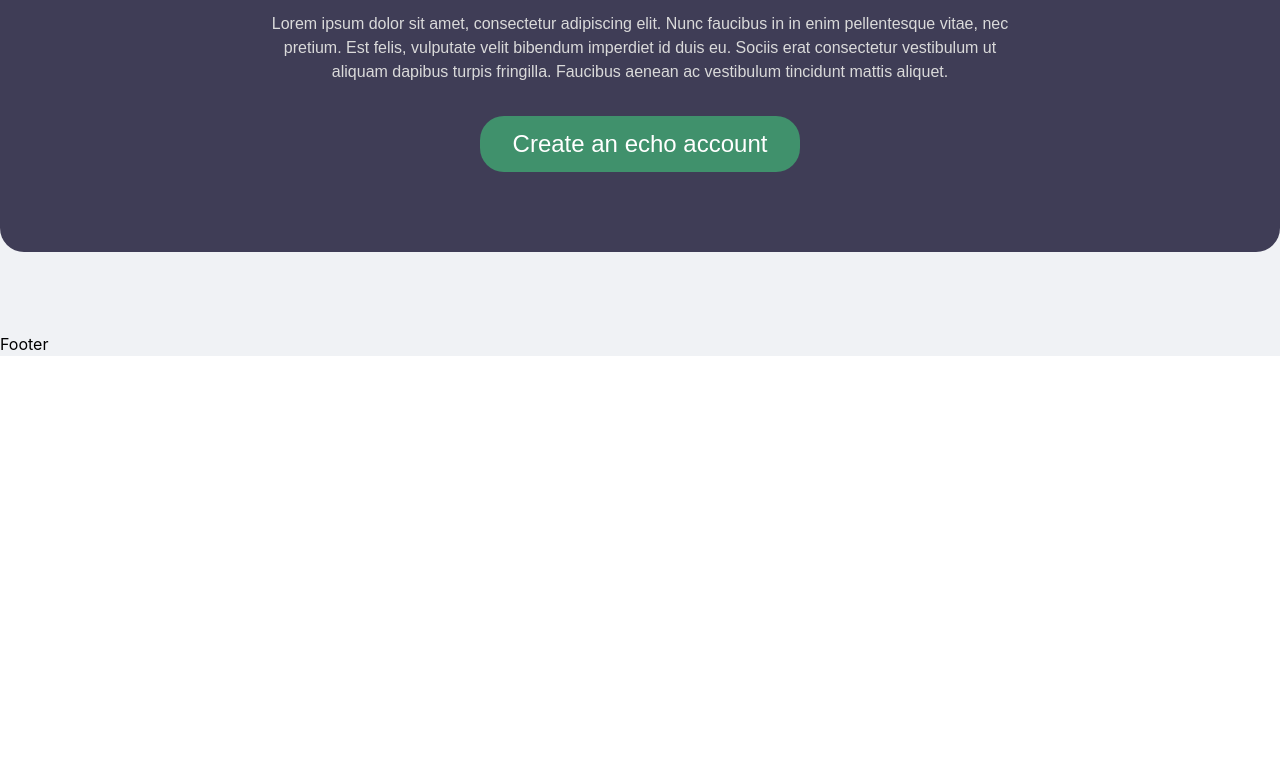
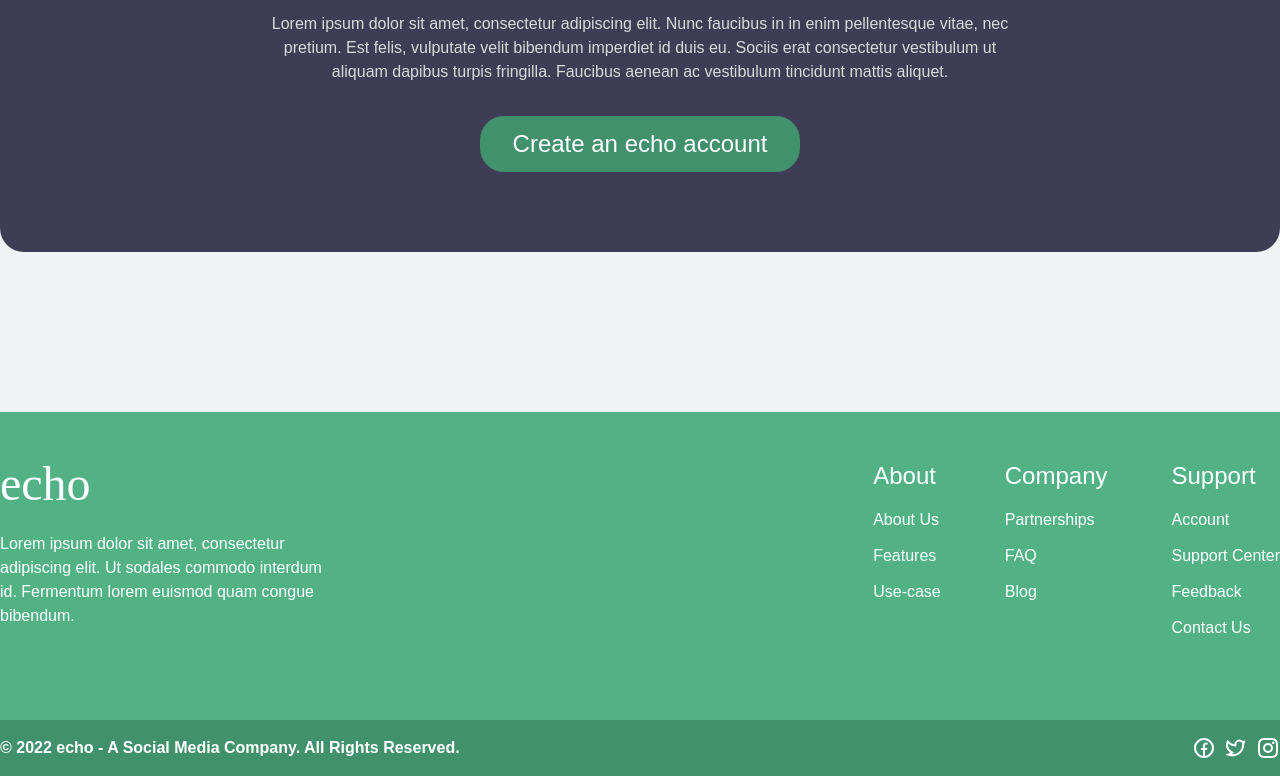
Before and after one commit to cedricquitor/echo-web-app, a React (Vite) app in the folder client/: page / in a window 1280 px wide. Shown: the part 3748-4524 px from the top of the page. Before the commit the page ends 4104 px from the top, so only its background shows below. Built offline with nearby package versions, Linux system fonts and the light colour scheme.

Commit message:
Added footer

```diff
--- a/client/src/components/Footer.jsx
+++ b/client/src/components/Footer.jsx
@@ -1,10 +1,56 @@
 import React from "react";
+import { RiFacebookCircleLine, RiTwitterLine, RiInstagramLine } from "react-icons/ri";
 
 const Footer = () => {
   return (
-    <div>
-      <h1>Footer</h1>
-    </div>
+    <section className="mt-20">
+      <div className=" bg-[#52B286] pb-20">
+        <div className="flex container mx-auto justify-between">
+          {/* Left Side */}
+          <div className="flex flex-col mt-12">
+            <h1 className="mb-6 font-fredoka text-5xl text-white">echo</h1>
+            <p className="font-raleway text-white">
+              Lorem ipsum dolor sit amet, consectetur
+              <br /> adipiscing elit. Ut sodales commodo interdum
+              <br /> id. Fermentum lorem euismod quam congue
+              <br /> bibendum.
+            </p>
+          </div>
+          {/* Right Side */}
+          <div className="flex mt-12">
+            <div className="flex flex-col mr-16">
+              <h2 className="mb-4 font-raleway font-medium text-white text-2xl">About</h2>
+              <p className="mb-3 font-raleway text-base text-white">About Us</p>
+              <p className="mb-3 font-raleway text-base text-white">Features</p>
+              <p className="font-raleway text-base text-white">Use-case</p>
+            </div>
+            <div className="flex flex-col mr-16">
+              <h2 className="mb-4 font-raleway font-medium text-white text-2xl">Company</h2>
+              <p className="mb-3 font-raleway text-base text-white">Partnerships</p>
+              <p className="mb-3 font-raleway text-base text-white">FAQ</p>
+              <p className="font-raleway text-base text-white">Blog</p>
+            </div>
+            <div className="flex flex-col">
+              <h2 className="mb-4 font-raleway font-medium text-white text-2xl">Support</h2>
+              <p className="mb-3 font-raleway text-base text-white">Account</p>
+              <p className="mb-3 font-raleway text-base text-white">Support Center</p>
+              <p className="mb-3 font-raleway text-base text-white">Feedback</p>
+              <p className="font-raleway text-base text-white">Contact Us</p>
+            </div>
+          </div>
+        </div>
+      </div>
+      <div className="bg-[#40916C] py-4">
+        <div className="container mx-auto flex justify-between">
+          <h1 className="font-raleway font-bold text-base text-white">© 2022 echo - A Social Media Company. All Rights Reserved.</h1>
+          <div className="flex gap-2">
+            <RiFacebookCircleLine className="h-6 w-6 text-white" />
+            <RiTwitterLine className="h-6 w-6 text-white" />
+            <RiInstagramLine className="h-6 w-6 text-white" />
+          </div>
+        </div>
+      </div>
+    </section>
   );
 };
 
```
